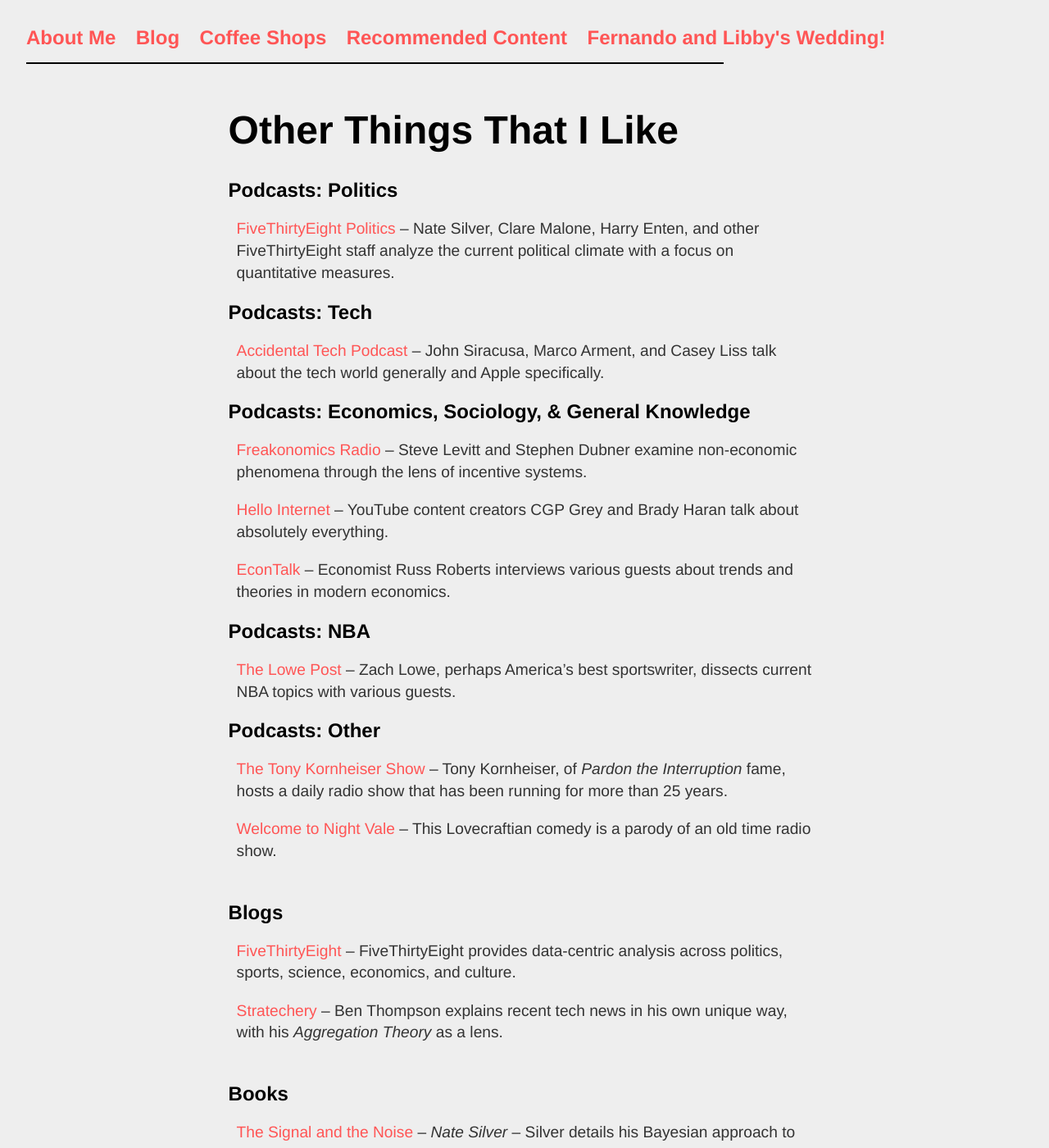
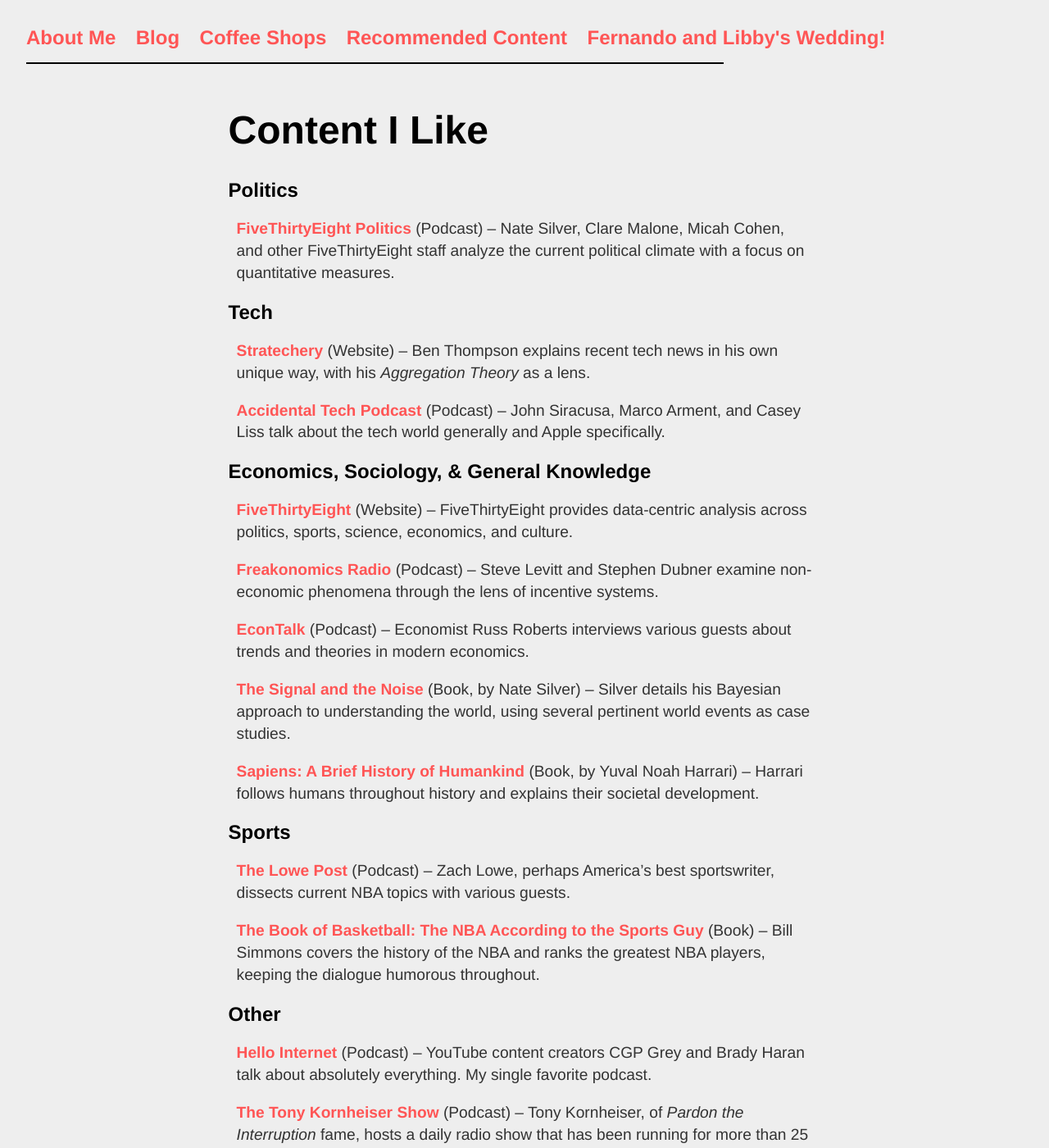
Before and after one commit to eswan18/ethanswan.com, a Jekyll site: the page built from rec_content.md, in a window 1280 px wide and 1400 px high. Shown: the whole window at 82% size. Built offline with Jekyll 4.4.1, drawn with Linux system fonts in a browser that asks for light colours; some of the changed text lies outside the part shown.

Commit message:
reformatted Recommended Content tab

```diff
--- a/rec_content.md
+++ b/rec_content.md
@@ -3,53 +3,49 @@
 title: Ethan Swan - Recommended Content
 ---
 
-# Other Things That I Like
+# Content I Like
 
 
-## Podcasts: Politics
-[FiveThirtyEight Politics](https://fivethirtyeight.com/tag/politics-podcast/)
--- Nate Silver, Clare Malone, Harry Enten, and other FiveThirtyEight staff analyze the current political climate with a focus on quantitative measures.
+## Politics
+**[FiveThirtyEight Politics](https://fivethirtyeight.com/tag/politics-podcast/)** (Podcast)
+-- Nate Silver, Clare Malone, Micah Cohen, and other FiveThirtyEight staff analyze the current political climate with a focus on quantitative measures.
 
-## Podcasts: Tech
-[Accidental Tech Podcast](http://atp.fm)
+## Tech
+**[Stratechery](https://stratechery.com)** (Website)
+-- Ben Thompson explains recent tech news in his own unique way, with his *Aggregation Theory* as a lens.
+
+**[Accidental Tech Podcast](http://atp.fm)** (Podcast)
 -- John Siracusa, Marco Arment, and Casey Liss talk about the tech world generally and Apple specifically.
 
-## Podcasts: Economics, Sociology, & General Knowledge
-[Freakonomics Radio](http://freakonomics.com/archive/)
+## Economics, Sociology, & General Knowledge
+**[FiveThirtyEight](http://www.fivethirtyeight.com)** (Website)
+-- FiveThirtyEight provides data-centric analysis across politics, sports, science, economics, and culture.
+
+**[Freakonomics Radio](http://freakonomics.com/archive/)** (Podcast)
 -- Steve Levitt and Stephen Dubner examine non-economic phenomena through the lens of incentive systems.
 
-[Hello Internet](http://www.hellointernet.fm/)
--- YouTube content creators CGP Grey and Brady Haran talk about absolutely everything.
-
-[EconTalk](http://www.econtalk.org/)
+**[EconTalk](http://www.econtalk.org/)** (Podcast)
 -- Economist Russ Roberts interviews various guests about trends and theories in modern economics.
 
-## Podcasts: NBA
-[The Lowe Post](http://www.espn.com/espnradio/podcast/archive/_/id/10528553)
+**[The Signal and the Noise](https://en.wikipedia.org/wiki/The_Signal_and_the_Noise")** (Book, by Nate Silver)
+-- Silver details his Bayesian approach to understanding the world, using several pertinent world events as case studies.
+
+**[Sapiens: A Brief History of Humankind](https://en.wikipedia.org/wiki/Sapiens:_A_Brief_History_of_Humankind)** (Book, by Yuval Noah Harrari)
+-- Harrari follows humans throughout history and explains their societal development.
+
+## Sports
+**[The Lowe Post](http://www.espn.com/espnradio/podcast/archive/_/id/10528553)** (Podcast)
 -- Zach Lowe, perhaps America's best sportswriter, dissects current NBA topics with various guests.
 
-## Podcasts: Other
-[The Tony Kornheiser Show](http://www.tonykornheisershow.com)
+**[The Book of Basketball: The NBA According to the Sports Guy](https://en.wikipedia.org/wiki/The_Book_of_Basketball)** (Book)
+-- Bill Simmons covers the history of the NBA and ranks the greatest NBA players, keeping the dialogue humorous throughout.
+
+## Other
+**[Hello Internet](http://www.hellointernet.fm/)** (Podcast)
+-- YouTube content creators CGP Grey and Brady Haran talk about absolutely everything. My single favorite podcast.
+
+**[The Tony Kornheiser Show](http://www.tonykornheisershow.com)** (Podcast)
 -- Tony Kornheiser, of *Pardon the Interruption* fame, hosts a daily radio show that has been running for more than 25 years.
 
-[Welcome to Night Vale](http://www.welcometonightvale.com)
+**[Welcome to Night Vale](http://www.welcometonightvale.com)** (Podcast)
 -- This Lovecraftian comedy is a parody of an old time radio show.
-<br><br>
-
-## Blogs
-[FiveThirtyEight](http://www.fivethirtyeight.com)
--- FiveThirtyEight provides data-centric analysis across politics, sports, science, economics, and culture.
-
-[Stratechery](https://stratechery.com)
--- Ben Thompson explains recent tech news in his own unique way, with his *Aggregation Theory* as a lens.
-<br><br>
-
-## Books
-[The Signal and the Noise](https://en.wikipedia.org/wiki/The_Signal_and_the_Noise") -- *Nate Silver*
--- Silver details his Bayesian approach to understanding the world, using several pertinent world events as case studies.
-
-[Sapiens: A Brief History of Humankind](https://en.wikipedia.org/wiki/Sapiens:_A_Brief_History_of_Humankind) --*Yuval Noah Harrari*
--- Harrari follows humans throughout history and explains their societal development.
-
-[The Book of Basketball: The NBA According to the Sports Guy](https://en.wikipedia.org/wiki/The_Book_of_Basketball) -- *Bill Simmons*
--- Simmons covers the history of the NBA and ranks the greatest NBA players, keeping the dialogue humorous throughout.
```
